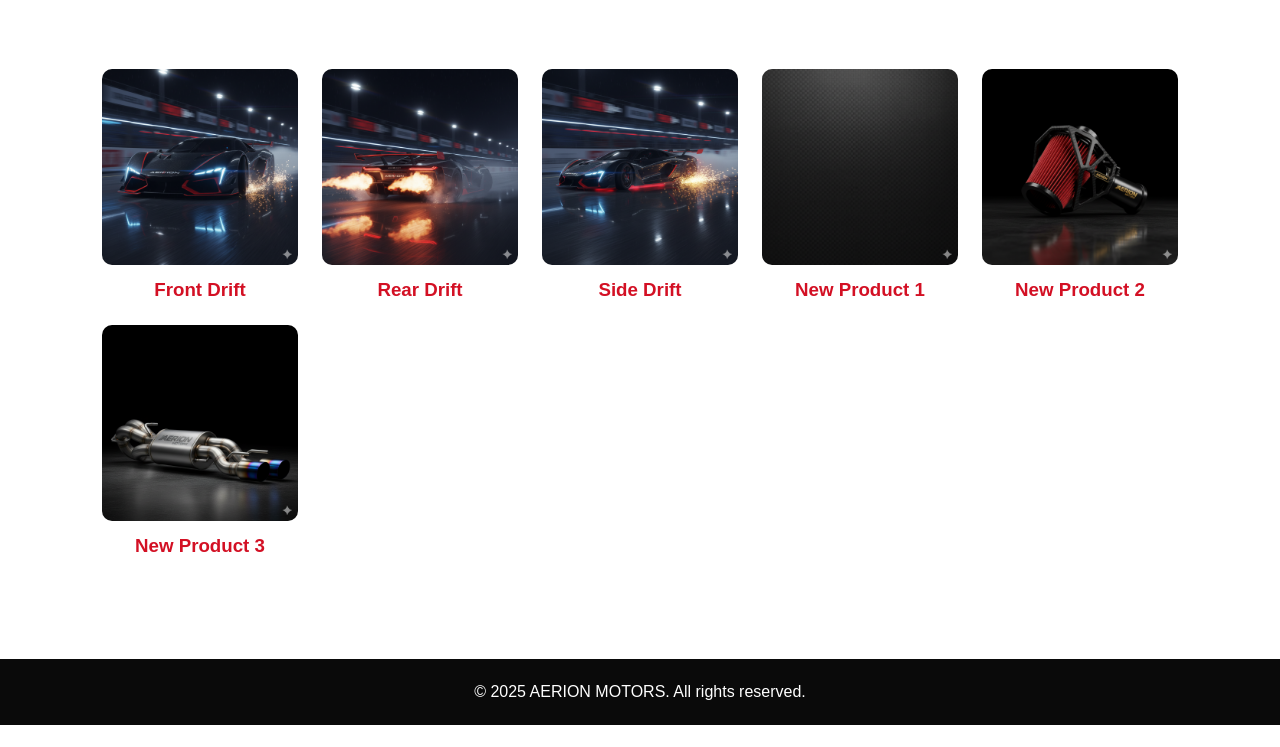
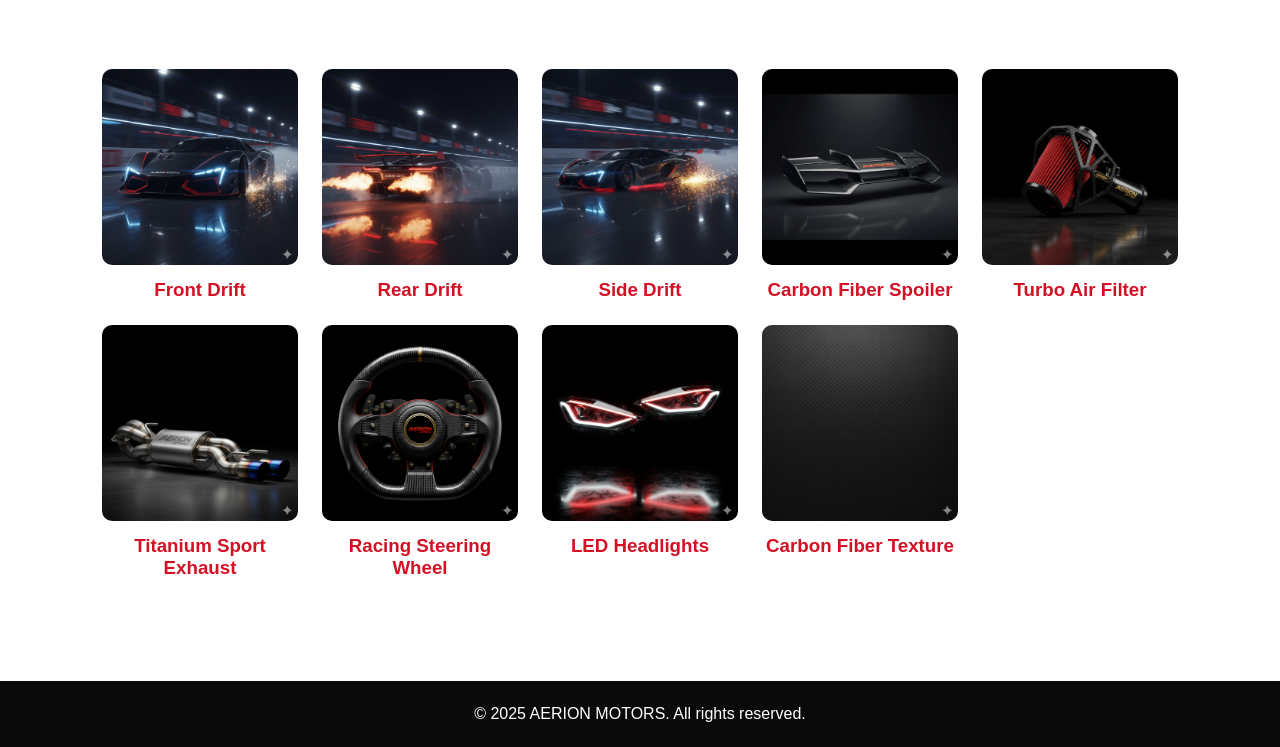
Before and after one commit to kindersparklab-hue/Aerion-Motors-Website, a plain HTML site: page store.html in a window 1280 px wide. Shown: the part 148-895 px from the top of the page. Before the commit the page ends 873 px from the top, so only its background shows below. Drawn offline with Linux system fonts and the light colour scheme.

Commit message:
Update store.html

```diff
--- a/store.html
+++ b/store.html
@@ -7,6 +7,7 @@
     <link rel="stylesheet" href="style.css">
 </head>
 <body>
+
 <!-- HEADER -->
 <header>
     <img src="Assets/AERION MOTORS.png" class="brand-logo" alt="AERION Logo" id="home-logo-store">
@@ -23,32 +24,55 @@
 <!-- STORE PRODUCTS -->
 <section id="products-store">
     <h2>Our Products</h2>
+
     <div class="product-grid">
-            <div class="product" onclick="openProduct('Front Drift', 'Assets/Front Drift.png', 'Carbon fiber spoiler, LED headlights, high performance')">
+
+        <div class="product" onclick="openProduct('Front Drift', 'Assets/Front Drift.png', 'Carbon fiber spoiler, LED headlights, high performance drift kit')">
             <img src="Assets/Front Drift.png" alt="Front Drift">
             <h3>Front Drift</h3>
         </div>
-            <div class="product" onclick="openProduct('Rear Drift', 'Assets/Rear Drift.png', 'Titanium sport exhaust, turbo air filter')">
+
+        <div class="product" onclick="openProduct('Rear Drift', 'Assets/Rear Drift.png', 'Titanium sport exhaust, turbo air filter, high airflow performance')">
             <img src="Assets/Rear Drift.png" alt="Rear Drift">
             <h3>Rear Drift</h3>
         </div>
-            <div class="product" onclick="openProduct('Side Drift', 'Assets/Side Drift.png', 'Carbon fiber spoiler, racing steering wheel')">
+
+        <div class="product" onclick="openProduct('Side Drift', 'Assets/Side Drift.png', 'Carbon fiber spoiler, racing steering wheel, drift body kit')">
             <img src="Assets/Side Drift.png" alt="Side Drift">
             <h3>Side Drift</h3>
         </div>
-            <!-- New Products placeholders -->
-            <div class="product" onclick="openProduct('New Product 1', 'Assets/Carbon Fiber Texture.png', 'Details coming soon')">
-                <img src="Assets/Carbon Fiber Texture.png" alt="New Product 1">
-                <h3>New Product 1</h3>
+
+        <!-- New products (based on your Assets folder) -->
+        <div class="product" onclick="openProduct('Carbon Fiber Spoiler', 'Assets/Carbon Fiber Spoiler.png', 'Premium carbon fiber spoiler for aerodynamic performance')">
+            <img src="Assets/Carbon Fiber Spoiler.png" alt="Carbon Fiber Spoiler">
+            <h3>Carbon Fiber Spoiler</h3>
         </div>
-            <div class="product" onclick="openProduct('New Product 2', 'Assets/Turbo Air Filter.png', 'Details coming soon')">
-                <img src="Assets/Turbo Air Filter.png" alt="New Product 2">
-                <h3>New Product 2</h3>
+
+        <div class="product" onclick="openProduct('Turbo Air Filter', 'Assets/Turbo Air Filter.png', 'High-pressure turbo air filter for maximum airflow')">
+            <img src="Assets/Turbo Air Filter.png" alt="Turbo Air Filter">
+            <h3>Turbo Air Filter</h3>
         </div>
-            <div class="product" onclick="openProduct('New Product 3', 'Assets/Titanium Sport Exhaust.png', 'Details coming soon')">
-                <img src="Assets/Titanium Sport Exhaust.png" alt="New Product 3">
-                <h3>New Product 3</h3>
+
+        <div class="product" onclick="openProduct('Titanium Sport Exhaust', 'Assets/Titanium Sport Exhaust.png', 'Ultra-lightweight titanium exhaust system')">
+            <img src="Assets/Titanium Sport Exhaust.png" alt="Titanium Sport Exhaust">
+            <h3>Titanium Sport Exhaust</h3>
         </div>
+
+        <div class="product" onclick="openProduct('Racing Steering Wheel', 'Assets/Racing Steering Wheel.png', 'Drift-tuned racing steering wheel')">
+            <img src="Assets/Racing Steering Wheel.png" alt="Racing Steering Wheel">
+            <h3>Racing Steering Wheel</h3>
+        </div>
+
+        <div class="product" onclick="openProduct('LED Headlights', 'Assets/LED Headlights.png', 'High-intensity LED headlights')">
+            <img src="Assets/LED Headlights.png" alt="LED Headlights">
+            <h3>LED Headlights</h3>
+        </div>
+
+        <div class="product" onclick="openProduct('Carbon Fiber Texture', 'Assets/Carbon Fiber Texture.png', 'Carbon fiber finish for interior/exterior')">
+            <img src="Assets/Carbon Fiber Texture.png" alt="Carbon Fiber Texture">
+            <h3>Carbon Fiber Texture</h3>
+        </div>
+
     </div>
 </section>
 
@@ -57,7 +81,7 @@
     <div class="modal-content">
         <span class="close" onclick="closeProduct()">&times;</span>
         <h2 id="modal-title"></h2>
-            <img id="modal-image" src="" alt="">
+        <img id="modal-image" alt="">
         <p id="modal-details"></p>
     </div>
 </div>
@@ -68,7 +92,6 @@
 </footer>
 
 <script>
-        // PRODUCT MODAL
     function openProduct(title, imgSrc, details){
         document.getElementById('modal-title').innerText = title;
         document.getElementById('modal-image').src = imgSrc;
@@ -79,11 +102,11 @@
         document.getElementById('product-modal').style.display = 'none';
     }
 
-        // LOGO HOME LINK
-        const homeLogoStore = document.getElementById('home-logo-store');
-        homeLogoStore.addEventListener('click', () => {
-            window.location.href = 'index.html#home';
+    // Logo → back to home page
+    document.getElementById("home-logo-store").addEventListener("click", () => {
+        window.location.href = "index.html#home";
     });
 </script>
+
 </body>
 </html>
```
Lines whose indentation alone changed are shown as unchanged.
